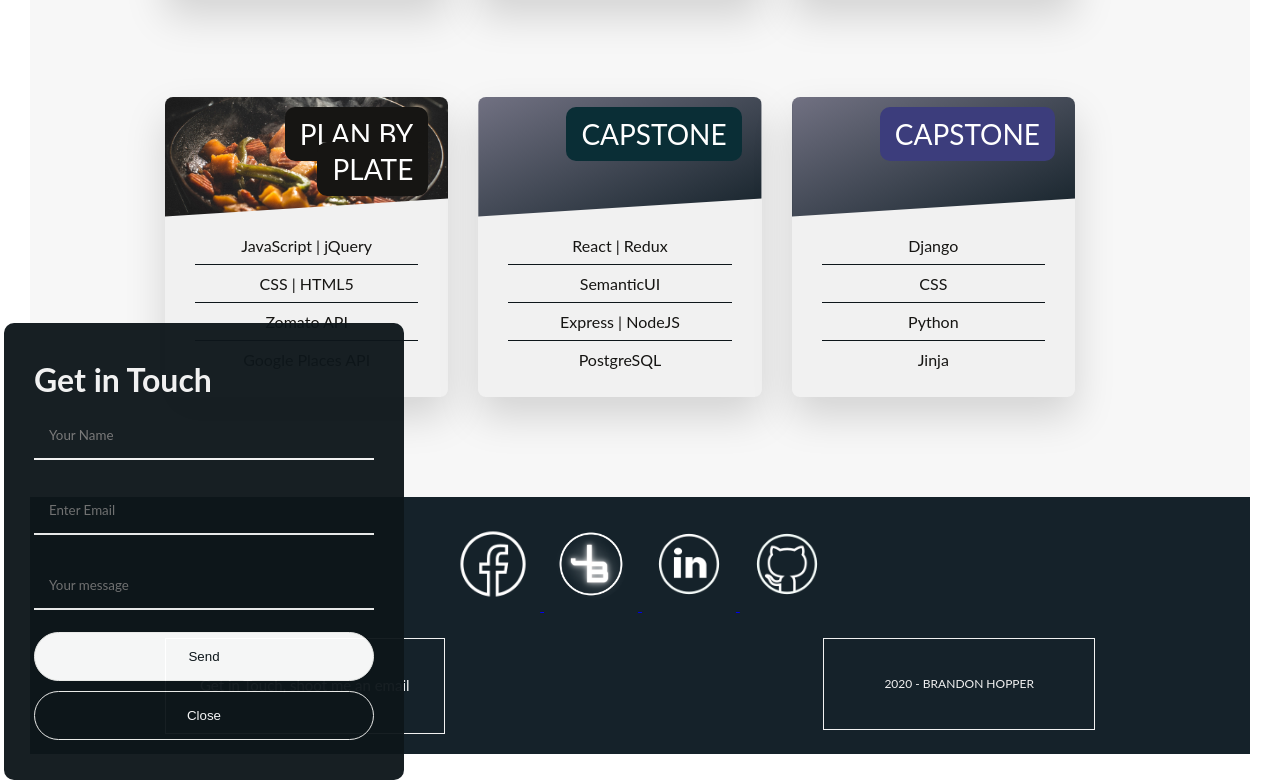
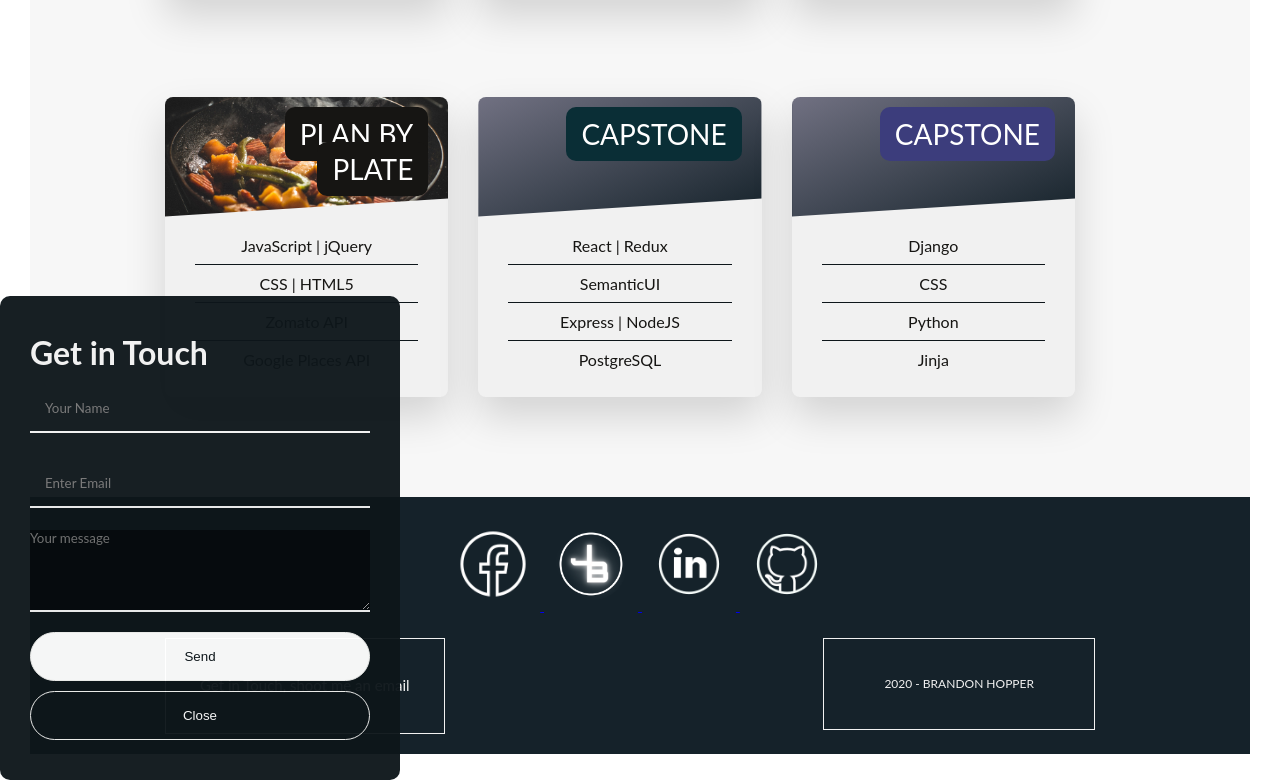
Before and after one commit to bhopper197/portfolio, a plain HTML site: page index.html in a window 1280 px wide. Both pictures are taken after a click on the link "Get in Touch, shoot me an email". Shown: the part 2674-3458 px from the top of the page. Drawn offline with nearby package versions, Linux system fonts and the light colour scheme; a web font is replaced by a local one.

Commit message:
Changed css url path.

```diff
--- a/index.css
+++ b/index.css
@@ -416,13 +416,13 @@ body {
     -webkit-clip-path: polygon(0 0, 100% 0, 100% 85%, 0 100%);
     clip-path: polygon(0 0, 100% 0, 100% 85%, 0 100%); }
     .card__picture--1 {
-      background-image: url(../images/quiz.jpg); }
+      background-image: url(./images/quiz.jpg); }
     .card__picture--2 {
-      background-image: url(../images/twitter2.jpg), linear-gradient(to right bottom, #104a57, #15222A); }
+      background-image: url(./images/twitter2.jpg), linear-gradient(to right bottom, #104a57, #15222A); }
     .card__picture--3 {
       background-image: linear-gradient(to right bottom, #717182, #15222A); }
     .card__picture--4 {
-      background-image: url(../images/plan.jpg); }
+      background-image: url(./images/plan.jpg); }
     .card__picture--5 {
       background-image: linear-gradient(to right bottom, #717182, #15222A); }
     .card__picture--6 {
@@ -553,7 +553,7 @@ body {
 
 .header {
   height: 95vh;
-  background-image: url(../images/header.jpg);
+  background-image: url(./images/header.jpg);
   background-size: cover;
   background-position: top;
   -webkit-clip-path: polygon(0 0, 100% 0, 100% 70vh, 0 100%);
@@ -668,7 +668,7 @@ body {
         .form-popup {
           display: none;
           position: fixed;
-          left: 4px;
+          left: 0rem;
           bottom: 4px;
           z-index: 9;
         }
@@ -687,7 +687,7 @@ body {
         }
 
         /* Full-width input fields */
-        .form-container input[type=text], .form-container input[type=message] {
+        .form-container input[type=text], .form-container input[type=textarea] {
           width: 100%;
           color: #f1f1f1;
           font-family: "Lato", sans-serif;
@@ -700,8 +700,20 @@ body {
           background: #0e161b;
         }
 
+        textarea {
+          width: 100%;
+          color: #f1f1f1;
+          background-color: #070b0e;
+          border-bottom:  2px solid #f1f1f1;
+          margin-bottom: 2rem;
+          border-top: none;
+          border-left: none;
+          border-right: none;
+          font-family: "Lato", sans-serif;
+        }
+
         /* When the inputs get focus, do something */
-        .form-container input[type=text]:focus, .form-container input[type=message]:focus {
+        .form-container input[type=text]:focus, .form-container textarea[type=msg]:focus {
           background-color: #0e161b;
           color: #f1f1f1;
           outline: none;
--- a/index.html
+++ b/index.html
@@ -382,7 +382,7 @@
 
             <input type="text" placeholder="Enter Email" name="email" required>
 
-            <input type="message" placeholder="Your message" name="msg" required>
+            <textarea placeholder="Your message" name="msg" id="" rows="5"></textarea>
 
             <button type="submit" class="btn btn--white btn--animated smooth-goto">Send</button>
             <button type="button" class="btn cancel btn--white btn--animated smooth-goto" onclick="closeForm()">Close</button>
```
